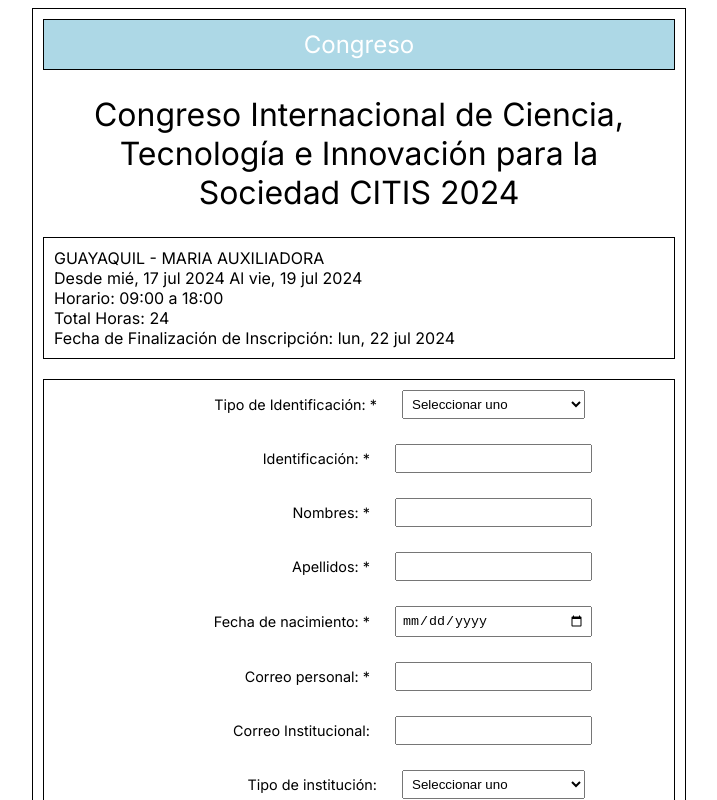
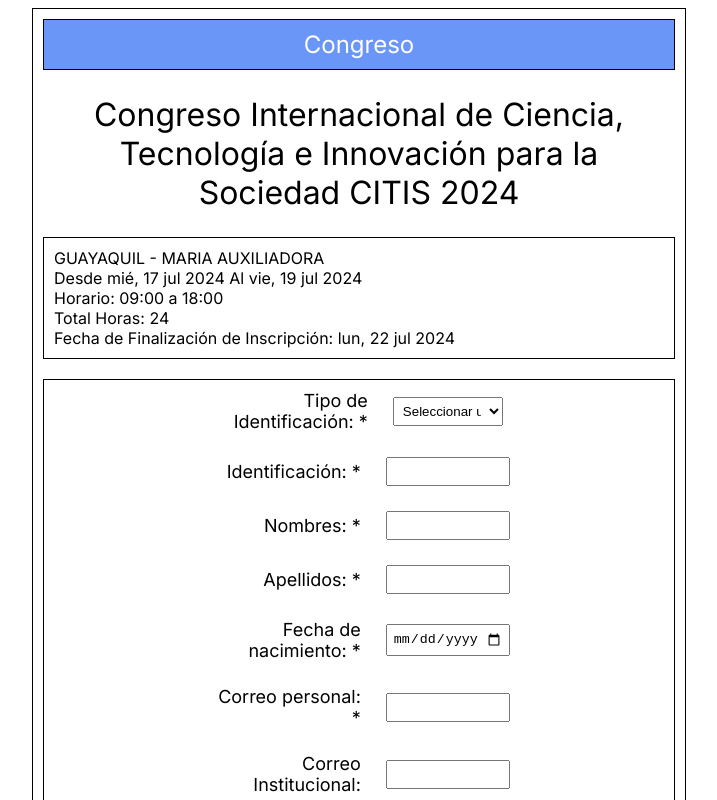
Before and after one commit to Steven62670/Front-Congreso, a Next.js app: page / in a window 1280 px wide. Shown: the top 800 px of the page, without its empty margins (281-998 px from the left). Built offline with nearby package versions, Linux system fonts and the light colour scheme.

Commit message:
Descripción de los cambios realizados

```diff
--- a/app/globals.css
+++ b/app/globals.css
@@ -32,7 +32,7 @@
   text-align: center;
   width: 100%;
   box-sizing: border-box;
-  background-color: lightblue; /* Fondo azul claro */
+  background-color: rgb(106, 150, 247); /* Fondo azul claro */
   color: white; /* Texto negro para contraste */
   font-size: 1.5em; /* Tamaño de letra más grande */
 }
@@ -73,14 +73,15 @@
 }
 
 .formGroup label {
-  width: 40%;
+  width: 25%;
   margin-bottom: 0;
   text-align: right;
   padding-right: 10px;
+  font-size: 18px;
 }
 
 .formGroup input, .formGroup select {
-  width: 30%;
+  width: 18%;
   padding: 5px;
   margin-left: 15px;
 }
```
